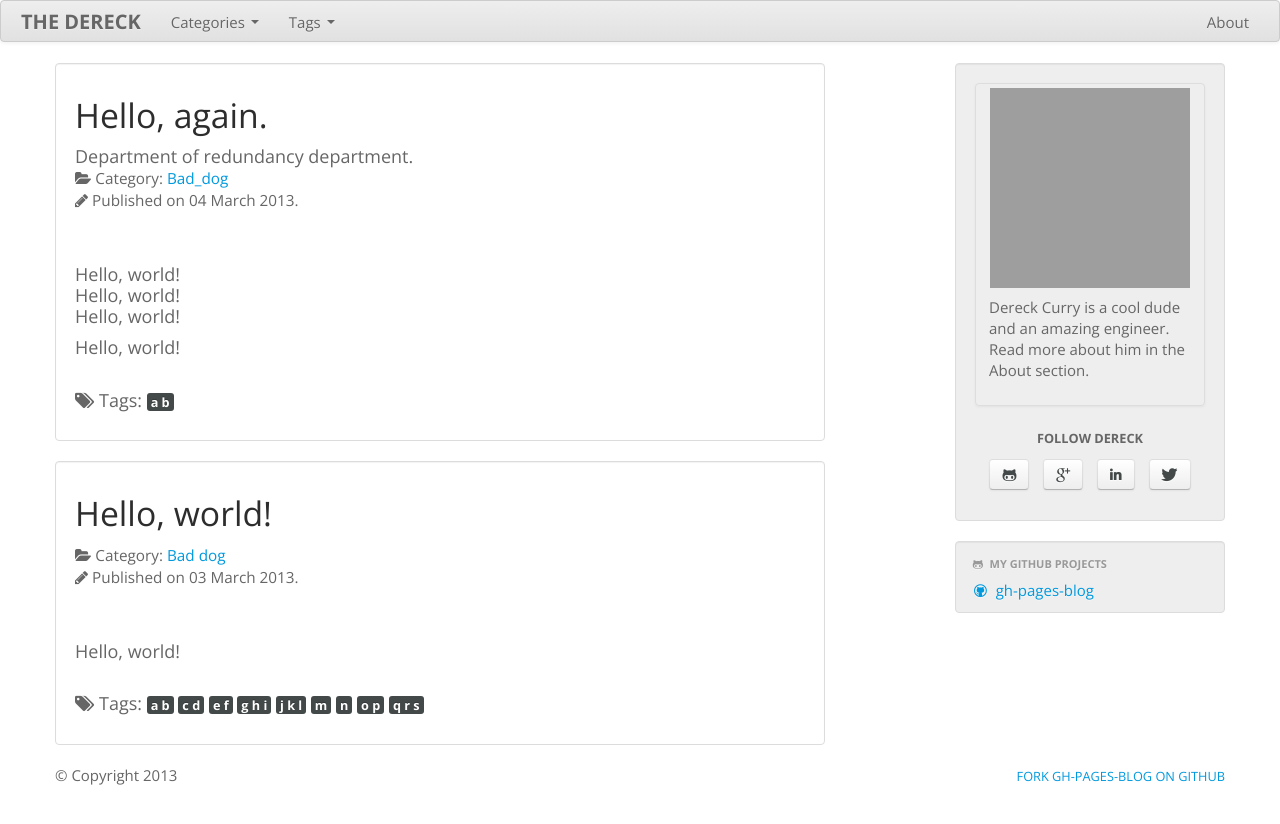
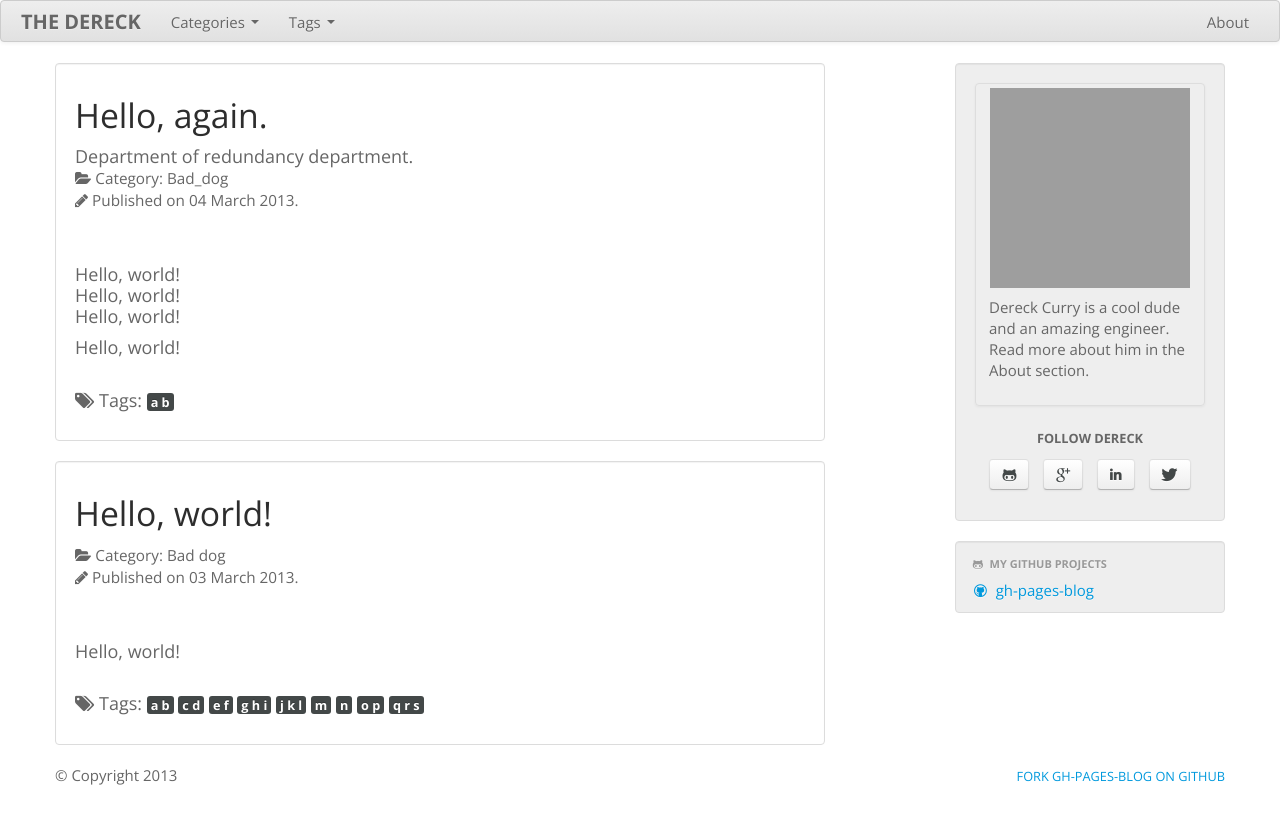
Before and after one commit to thedereck/thedereck.github.com, a Jekyll site: the page built from index.html, in a window 1280 px wide. Shown: the top 824 px of the page. Built offline with Jekyll 4.4.1, drawn with Linux system fonts in a browser that asks for light colours; grey boxes are pictures that could not be loaded.

Commit message:
css changes

```diff
--- a/css/gh-pages-blog.css
+++ b/css/gh-pages-blog.css
@@ -24,3 +24,11 @@
 .ghpb-post p {
   font-size: larger;
 }
+
+.ghpb-post a {
+	color: #666;
+}
+
+.ghpb-post a:hover {
+	color: #09d;
+}
```
